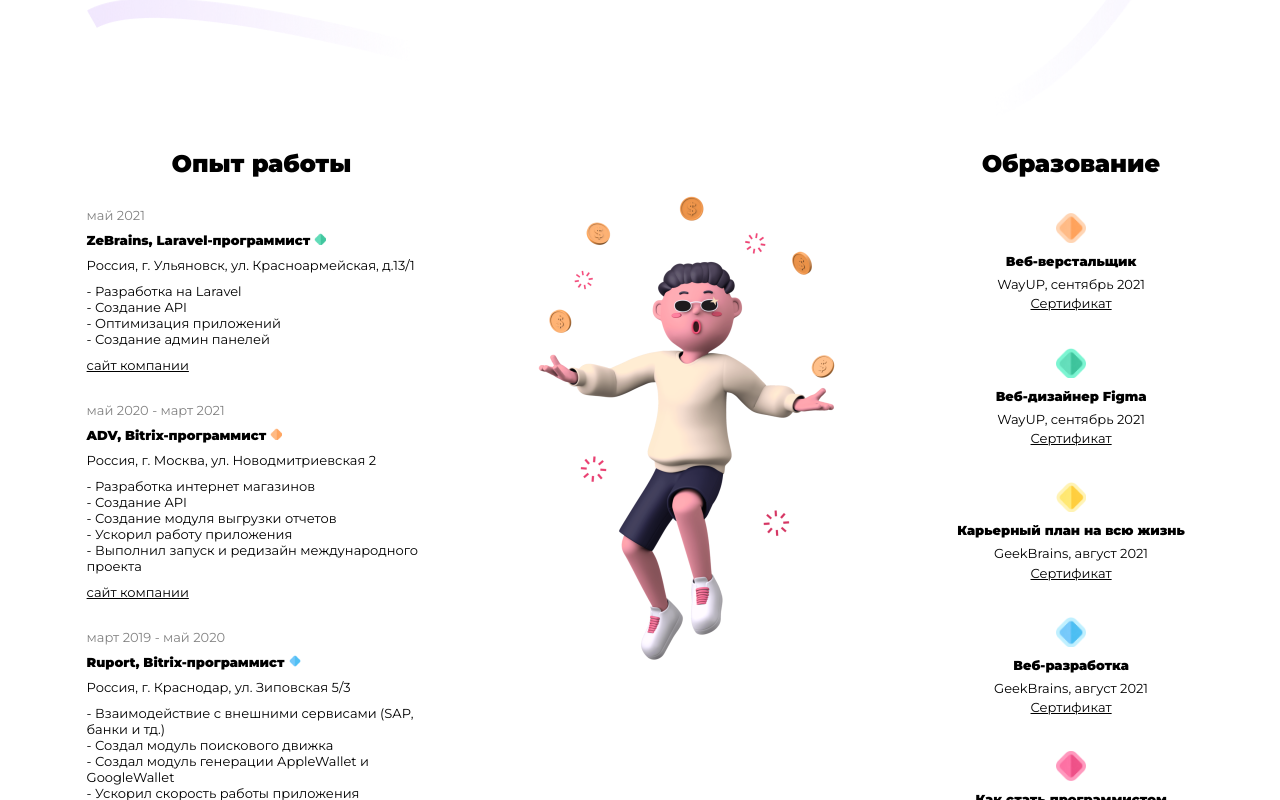
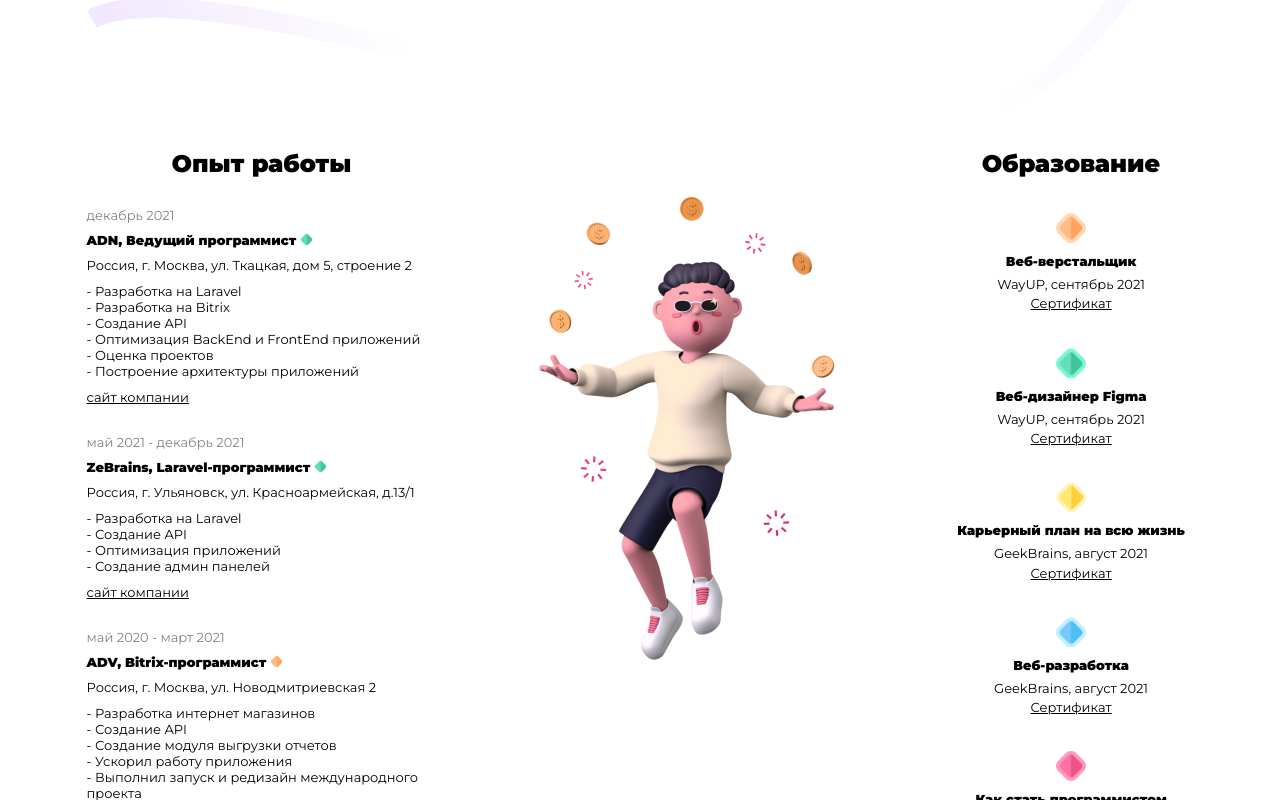
Before and after one commit to createsite2016/HTML-myWebSiteResume, a plain HTML site: page index.html in a window 1280 px wide. Shown: the part 642-1442 px from the top of the page. Drawn offline with Linux system fonts and the light colour scheme; some packages are replaced by stand-ins of ours; a script that the page names is missing.

Commit message:
Добавил работадателя, убрал ссылку голосования

```diff
--- a/index.html
+++ b/index.html
@@ -40,7 +40,6 @@
                 </p>
             </div>
             <div class="about-contact_block">
-                <a href="https://craft.timeweb.com/nominees/?search=php-code.ru" target="_blank" class="about-contact_block__link"><b>🔥️ГОЛОСУЙ🔥</b></a>
                 <a href="mailto:createsite2016@gmail.com" class="about-contact_block__link">createsite2016@gmail.com</a>
                 <a href="tel:+79996311318" class="about-contact_block__link">+79996311318</a>
                 <p class="about-contact_block__link">г. Краснодар</p>
@@ -66,7 +65,28 @@
                 <div class="experience-work__title glitch" data-text="Опыт работы">Опыт работы</div>
                 <div class="experience-work-point">
                     <p class="experience-work-point__year">
-                        май 2021
+                        декабрь 2021
+                    </p>
+                    <p class="experience-work-point__position">
+                        ADN, Ведущий программист
+                        <img src="img/mini_cub_00.png" class="experience-work-point__position__img-cube" alt="кубик">
+                    </p>
+                    <p class="experience-work-point__city">
+                        Россия, г. Москва, ул. Ткацкая, дом 5, cтроение 2
+                    </p>
+                    <p class="experience-work-point__description">
+                        - Разработка на Laravel<br>
+                        - Разработка на Bitrix<br>
+                        - Создание API<br>
+                        - Оптимизация BackEnd и FrontEnd приложений<br>
+                        - Оценка проектов<br>
+                        - Построение архитектуры приложений<br>
+                    </p>
+                    <a href="https://adn.agency" target="_blank" class="experience-work-point__link">сайт компании</a>
+                </div>
+                <div class="experience-work-point">
+                    <p class="experience-work-point__year">
+                        май 2021 - декабрь 2021
                     </p>
                     <p class="experience-work-point__position">
                         ZeBrains, Laravel-программист
```
